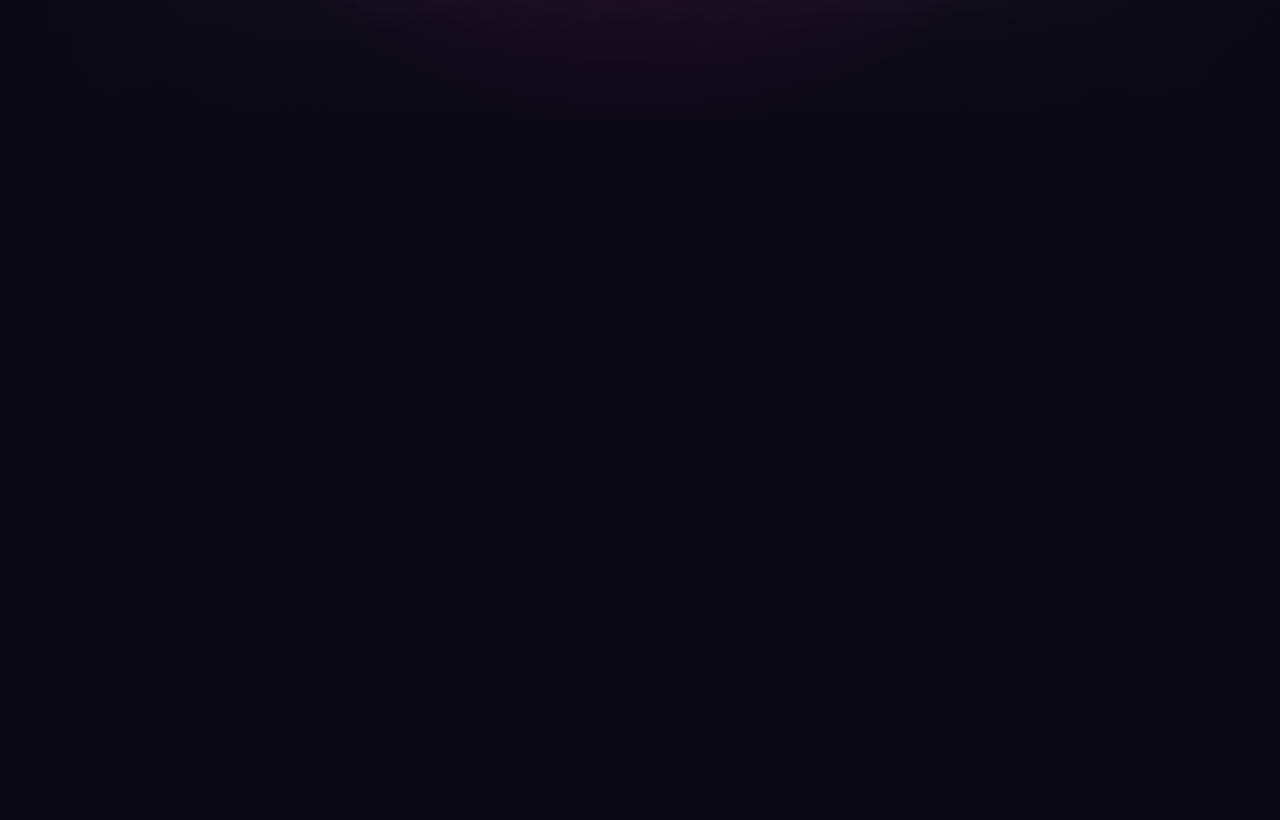
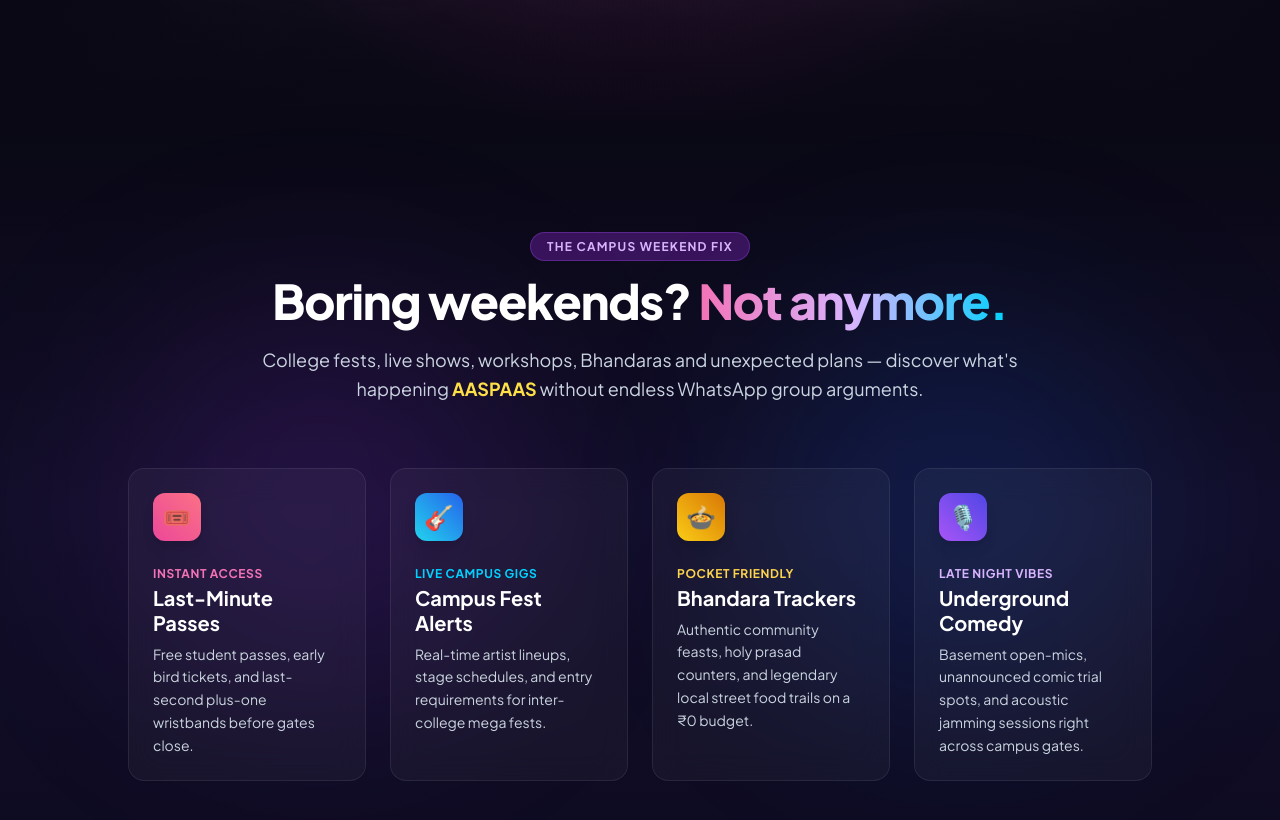
Before and after one commit to arham-data/Khao-Piyo, a React (Vite) app: page / in a window 1280 px wide. Shown: the part 680-1500 px from the top of the page. Before the commit the page ends 800 px from the top, so only its background shows below. Built offline with nearby package versions, Linux system fonts and the light colour scheme; a web font is replaced by a local one.

Commit message:
add homepage section 1

```diff
--- a/src/pages/HomePage.css
+++ b/src/pages/HomePage.css
@@ -295,3 +295,225 @@
     width: auto;
   }
 }
+
+/* ============================================================
+   INTRO SECTION
+   "Boring weekends? Not anymore." + four showcase cards
+   ============================================================ */
+
+.intro {
+  position: relative;
+  padding: 7rem 2rem;
+  overflow: hidden;
+  background-image: linear-gradient(to bottom, #090814 0%, #120e29 50%, #0d0b20 100%);
+}
+
+/* --- Ambient glow spheres --- */
+.intro-orb {
+  position: absolute;
+  width: 24rem;
+  height: 24rem;
+  border-radius: 9999px;
+  filter: blur(100px);
+  pointer-events: none;
+}
+
+.intro-orb-purple {
+  top: 25%;
+  left: 10%;
+  background-color: rgba(147, 51, 234, 0.15);
+}
+
+.intro-orb-blue {
+  right: 10%;
+  bottom: 25%;
+  background-color: rgba(14, 111, 255, 0.15);
+}
+
+.intro-inner {
+  position: relative;
+  z-index: 10;
+  max-width: 64rem;
+  margin: 0 auto;
+}
+
+/* --- Section header --- */
+.intro-header {
+  max-width: 48rem;
+  margin: 0 auto 4rem;
+  text-align: center;
+}
+
+.intro-eyebrow {
+  display: inline-block;
+  padding: 0.375rem 1rem;
+  border: 1px solid rgba(168, 85, 247, 0.3);
+  border-radius: 9999px;
+  background-color: rgba(88, 28, 135, 0.6);
+  color: #d8b4fe;
+  font-size: 0.75rem;
+  font-weight: 700;
+  letter-spacing: 0.1em;
+  text-transform: uppercase;
+}
+
+.intro-title {
+  margin: 1rem 0 1.25rem;
+  color: #ffffff;
+  font-size: 1.875rem;
+  font-weight: 800;
+  line-height: 1.2;
+  letter-spacing: -0.025em;
+}
+
+.intro-title-gradient {
+  color: transparent;
+  background-image: linear-gradient(to right, #f472b6, #d8b4fe, #00d2ff);
+  -webkit-background-clip: text;
+  background-clip: text;
+}
+
+.intro-copy {
+  color: #cbd5e1;
+  font-size: 1rem;
+  line-height: 1.625;
+}
+
+.intro-accent {
+  color: #fde047;
+  font-weight: 700;
+}
+
+/* --- Card grid --- */
+.intro-grid {
+  display: grid;
+  grid-template-columns: 1fr;
+  gap: 1.5rem;
+}
+
+.intro-card {
+  position: relative;
+  padding: 1.5rem;
+  border-radius: 1rem;
+  overflow: hidden;
+}
+
+.intro-card-icon {
+  display: flex;
+  align-items: center;
+  justify-content: center;
+  width: 3rem;
+  height: 3rem;
+  margin-bottom: 1.25rem;
+  border-radius: 0.75rem;
+  box-shadow: 0 10px 15px -3px rgba(0, 0, 0, 0.1), 0 4px 6px -4px rgba(0, 0, 0, 0.1);
+  font-size: 1.5rem;
+  transition: transform 0.3s ease;
+}
+
+.intro-card:hover .intro-card-icon {
+  transform: scale(1.1);
+}
+
+.intro-card-label {
+  display: inline-block;
+  margin-bottom: 0.25rem;
+  font-size: 0.75rem;
+  font-weight: 700;
+  letter-spacing: 0.05em;
+  text-transform: uppercase;
+}
+
+.intro-card-title {
+  margin-bottom: 0.5rem;
+  color: #ffffff;
+  font-size: 1.25rem;
+  font-weight: 700;
+}
+
+.intro-card-text {
+  color: #cbd5e1;
+  font-size: 0.875rem;
+  line-height: 1.625;
+}
+
+/* --- Per-card colours --- */
+.intro-card.is-pink .intro-card-icon {
+  background-image: linear-gradient(to top right, #ec4899, #fb7185);
+}
+
+.intro-card.is-pink .intro-card-label {
+  color: #f472b6;
+}
+
+.intro-card.is-cyan .intro-card-icon {
+  background-image: linear-gradient(to top right, #22d3ee, #2563eb);
+}
+
+.intro-card.is-cyan .intro-card-label {
+  color: #00d2ff;
+}
+
+.intro-card.is-amber .intro-card-icon {
+  background-image: linear-gradient(to top right, #facc15, #d97706);
+}
+
+.intro-card.is-amber .intro-card-label {
+  color: #fcd34d;
+}
+
+.intro-card.is-purple .intro-card-icon {
+  background-image: linear-gradient(to top right, #a855f7, #4f46e5);
+}
+
+.intro-card.is-purple .intro-card-label {
+  color: #d8b4fe;
+}
+
+/* --- Responsive --- */
+@media (min-width: 640px) {
+  .intro-title {
+    font-size: 3rem;
+    line-height: 1;
+  }
+
+  .intro-copy {
+    font-size: 1.125rem;
+  }
+}
+
+@media (min-width: 768px) {
+  .intro-grid {
+    grid-template-columns: repeat(2, 1fr);
+  }
+}
+
+@media (min-width: 1024px) {
+  .intro-grid {
+    grid-template-columns: repeat(4, 1fr);
+  }
+}
+
+/* ============================================================
+   SHARED HOMEPAGE UTILITIES
+   Frosted-glass cards used by the intro now, and by the
+   categories and event cards in later milestones.
+   ============================================================ */
+
+.glass-card {
+  background-color: rgba(255, 255, 255, 0.04);
+  border: 1px solid rgba(255, 255, 255, 0.08);
+  backdrop-filter: blur(16px);
+  -webkit-backdrop-filter: blur(16px);
+}
+
+.glass-card-hover {
+  transition: all 0.35s cubic-bezier(0.16, 1, 0.3, 1);
+}
+
+.glass-card-hover:hover {
+  transform: translateY(-5px);
+  background-color: rgba(255, 255, 255, 0.07);
+  border-color: rgba(236, 19, 184, 0.35);
+  box-shadow: 0 12px 35px -8px rgba(236, 19, 184, 0.25);
+}
--- a/src/pages/HomePage.jsx
+++ b/src/pages/HomePage.jsx
@@ -66,6 +66,75 @@ function HomePage() {
           </div>
         </div>
       </section>
+
+      {/* ==================== INTRO ==================== */}
+      <section className="intro" id="intro">
+        {/* Ambient glow spheres */}
+        <div className="intro-orb intro-orb-purple" />
+        <div className="intro-orb intro-orb-blue" />
+
+        <div className="intro-inner">
+          {/* Section header */}
+          <div className="intro-header">
+            <span className="intro-eyebrow">The Campus Weekend Fix</span>
+
+            <h2 className="intro-title">
+              Boring weekends?{' '}
+              <span className="intro-title-gradient">Not anymore.</span>
+            </h2>
+
+            <p className="intro-copy">
+              College fests, live shows, workshops, Bhandaras and unexpected plans —
+              discover what&apos;s happening{' '}
+              <span className="intro-accent">AASPAAS</span> without endless WhatsApp
+              group arguments.
+            </p>
+          </div>
+
+          {/* Four showcase cards */}
+          <div className="intro-grid">
+            <div className="glass-card glass-card-hover intro-card is-pink">
+              <div className="intro-card-icon">🎟️</div>
+              <span className="intro-card-label">Instant Access</span>
+              <h3 className="intro-card-title">Last-Minute Passes</h3>
+              <p className="intro-card-text">
+                Free student passes, early bird tickets, and last-second plus-one
+                wristbands before gates close.
+              </p>
+            </div>
+
+            <div className="glass-card glass-card-hover intro-card is-cyan">
+              <div className="intro-card-icon">🎸</div>
+              <span className="intro-card-label">Live Campus Gigs</span>
+              <h3 className="intro-card-title">Campus Fest Alerts</h3>
+              <p className="intro-card-text">
+                Real-time artist lineups, stage schedules, and entry requirements for
+                inter-college mega fests.
+              </p>
+            </div>
+
+            <div className="glass-card glass-card-hover intro-card is-amber">
+              <div className="intro-card-icon">🍲</div>
+              <span className="intro-card-label">Pocket Friendly</span>
+              <h3 className="intro-card-title">Bhandara Trackers</h3>
+              <p className="intro-card-text">
+                Authentic community feasts, holy prasad counters, and legendary local
+                street food trails on a ₹0 budget.
+              </p>
+            </div>
+
+            <div className="glass-card glass-card-hover intro-card is-purple">
+              <div className="intro-card-icon">🎙️</div>
+              <span className="intro-card-label">Late Night Vibes</span>
+              <h3 className="intro-card-title">Underground Comedy</h3>
+              <p className="intro-card-text">
+                Basement open-mics, unannounced comic trial spots, and acoustic jamming
+                sessions right across campus gates.
+              </p>
+            </div>
+          </div>
+        </div>
+      </section>
     </main>
   )
 }
```
